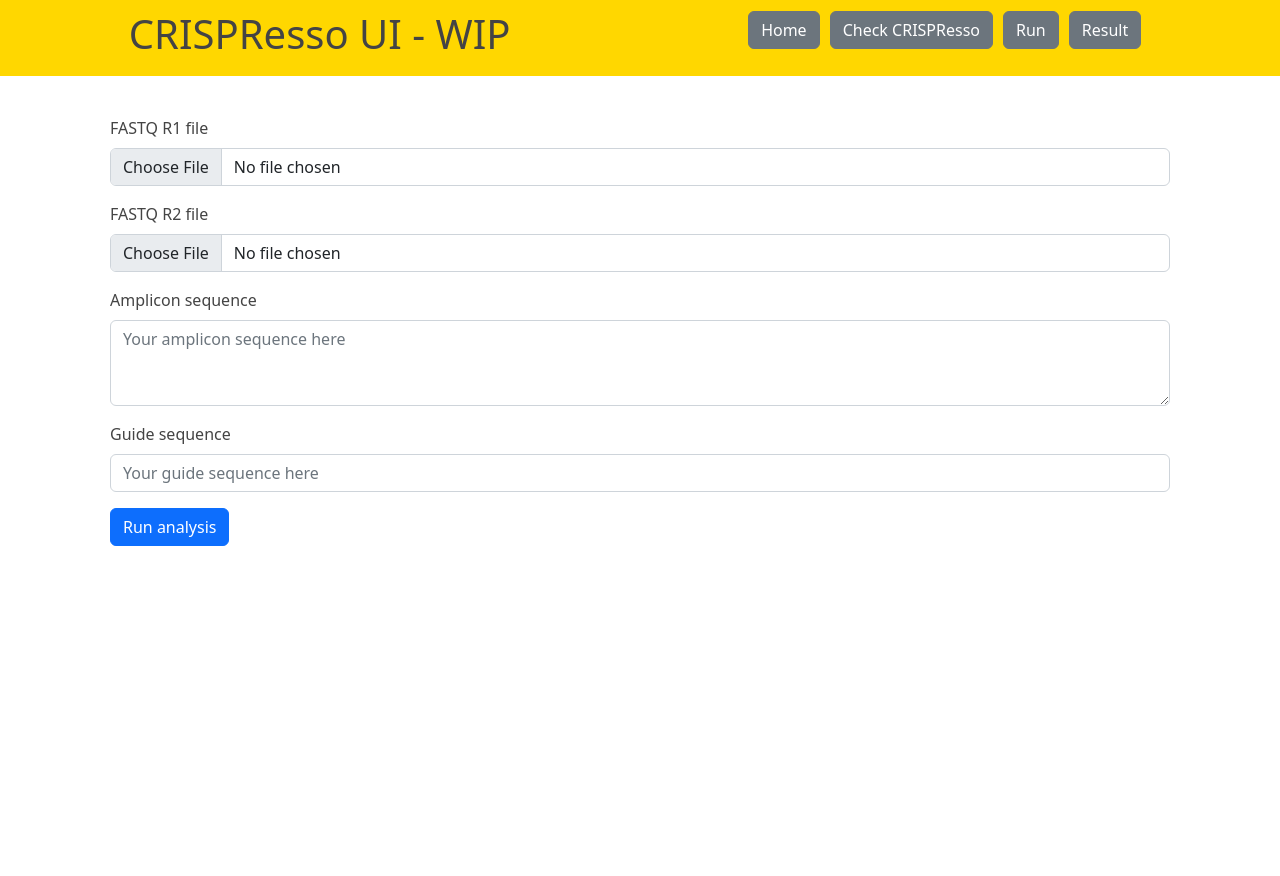
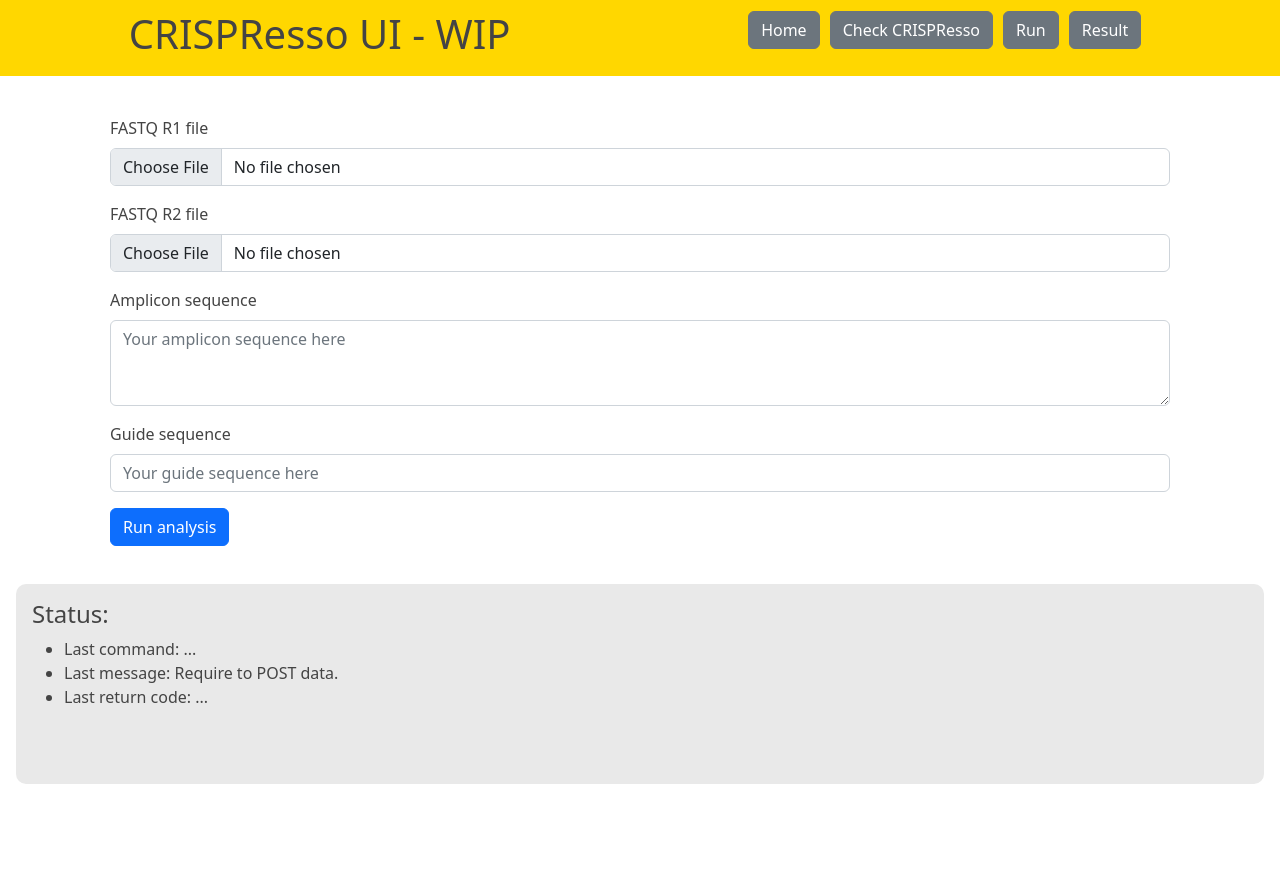
Before and after one commit to berdal84/crispr-barista, a Flask app: page /form in a window 1280 px wide. Run offline with Flask 2, Linux system fonts and the light colour scheme; parts of the project's set-up code (start-up, migrations or seed data) failed here and were passed over.

Commit message:
use async fetch, css improved

```diff
--- a/app.py
+++ b/app.py
@@ -1,7 +1,18 @@
-from flask import render_template, Flask, flash, request, redirect
-from os import system, path
+from flask import render_template, Flask, flash, request, redirect, json
+from multiprocessing import Pool
+from os import system
+from dataclasses import dataclass
+
+@dataclass
+class Status:
+    cmd: str  = " ... "
+    msg: str  = " ... "
+    code: str = " ... "
 
 app = Flask(__name__)
+pool = Pool(processes=1) # Start a worker processes.
+
+status = Status()
 
 app.secret_key = b'_5#y2L"F4Q8z\n\xec]/' # Required by flash
 app.config['MAX_CONTENT_LENGTH'] = 2 * 1024 * 1024 * 1024    # 2 Gb limit
@@ -11,24 +22,32 @@
 OUTPUT_FOLDER  = "./static/output"
 
 @app.route("/")
-def index(status=" ... "):
-    return render_template("index.html", status=f"{status}")
+def getIndex(message=""):
+    if message:
+        status.msg = message
+    return render_template("index.html", status=status)
 
+@app.route("/status")
+def getStatus():
+    return json.jsonify( status )
 
 @app.route("/form")
-def form():
+def getForm():
     return render_template("form.html")
 
 @app.route("/output/")
-def result():
+def getOutput():
     return render_template("iframe.html", iframe_src="/static/output/CRISPResso_on_fastq_r1_fastq_r2.html")
 
 
 @app.route("/run", methods =["GET", "POST"])
 def run():
-    flash('Running CRISPResso -h command ...')
 
     if request.method == "POST":
+
+        flash('Preparing arguments for CRISPResso ...')
+
+        status.code = ' ... '
 
         fastq_r1 = request.files['fastq_r1']
         fastq_r2 = request.files['fastq_r2']
@@ -39,43 +58,63 @@
         args = ''
 
         if not fastq_r1:                                # fastq_r1
-            flash('No fastq_r1 file', 'error')
+            flash('No fastq_r1 file')
         else:
             fastq_r1.save(FASTQ_R1_PATH)
             args += f' --fastq_r1 {FASTQ_R1_PATH}'
 
         if not fastq_r2:                                # fastq_r2
-            flash('No fastq_r2 file', 'error')
+            flash('No fastq_r2 file')
         else:
             fastq_r2.save(FASTQ_R2_PATH)
             args += f' --fastq_r2 {FASTQ_R2_PATH}'
 
         if not amplicon_seq:                            # amplicon_seq
-            flash('No amplicon_seq file', 'error')
+            flash('No amplicon_seq file')
         else:
             args += f' --amplicon_seq {amplicon_seq}'
 
         if not guide_seq:                               # guide_seq
-            flash('No guide_seq file', 'error')
+            flash('No guide_seq file')
         else:
             args += f' --guide_seq {guide_seq}'
 
         args += f" --output_folder {OUTPUT_FOLDER}"
 
-        if fastq_r1 and fastq_r2 and amplicon_seq and guide_seq and crispresso(args) == 0 :
-            return index("Finished!")
-        return index("Unable to run!")
+        if fastq_r1 and fastq_r2 and amplicon_seq and guide_seq:
+            flash('Running CRISPResso with arguments ...')
+            crispressoAsync(args)
+        else:
+            flash('Unable to prepare arguments for CRISPResso!')
+
+        return getStatus()
     else:
-        return index("Require to POST data.")
+        return getIndex("Require to POST data.")
 
 @app.route("/check")
 def check():
-    if(crispresso('-h') == 0):
-        return index("CRISPResso is working!")
-    return index()
-
+    status.msg = 'Checking CRISPResso ...'
+    crispressoAsync('-h')
+    return json.jsonify( status )
 
 def crispresso(args ):
     command = f'CRISPResso {args}'
-    flash(f"Running {command}")
+    status.msg = 'Running command ...'
+    status.code = ' ... '
+    status.cmd = command
+    status.code = system( command )
+
+def crispressoAsync( args ):
+    command = f'CRISPResso {args}'
+    status.msg = 'Running command ...'
+    status.cmd = command
+    status.code = ' ... '
+    result = pool.apply_async(system, [command], callback=onCrispressoFinished ) # Evaluate "f(10)" asynchronously calling callback when finished.
     return system( command )
+
+def onCrispressoFinished( returnCode ):
+    status.code = returnCode
+    if( returnCode == 0 ):
+        status.msg = 'Command return SUCCESS'
+    else:
+        status.msg = 'Command return ERROR'
--- /dev/null
+++ b/static/app.js
@@ -0,0 +1,71 @@
+
+
+class App {
+
+    constructor(){
+        console.log('App constructor()')
+    }
+
+    start(){
+        console.log('App start()')
+        this.update();
+
+        document.addEventListener('submit', async (e) => {
+            // Store reference to form to make later code easier to read
+            const form = e.target;
+
+            // Post data using the Fetch API
+            const result = fetch(form.action, {
+                method: form.method,
+                body: new FormData(form),
+            });
+
+            // Prevent the default form submit
+            e.preventDefault();
+
+            const json = await (await result).json();
+            if( json.code === 0 ) {
+                location.href = '/output'
+            } else {
+                alert('An error occured! Check status bar.' );
+                location.reload()
+            }
+        });
+    }
+
+    async check() {
+        const raw    = await fetch('/check');
+        const result = await raw.json();
+        console.log(result);
+    }
+
+    async update() {
+        console.log('App update()')
+
+        const raw    = await fetch('/status');
+        const status = await raw.json();
+
+        {
+            const el = document.getElementById("status-msg");
+            el.innerText = `Last message: ${status.msg}`;
+        }
+
+        {
+            const el = document.getElementById("status-cmd");
+            el.innerText = `Last command: ${status.cmd}`;
+        }
+
+        {
+            const el = document.getElementById("status-code");
+            el.innerText = `Last return code: ${status.code}`;
+        }
+
+        setTimeout( () => this.update(), 1000 ); // loop back
+    }
+}
+
+const app = new App();
+
+document.addEventListener( 'DOMContentLoaded', (event) => {
+    app.start();
+})
--- a/static/style.css
+++ b/static/style.css
@@ -29,3 +29,17 @@
     background-color: gold;
     padding: 10px;
 }
+
+#status {
+    position: fixed;
+    bottom: 0;
+    left: 0;
+    right: 0;
+}
+
+#status-frame {
+    min-height: 200px;
+    background-color: rgb(233, 233, 233);
+    border-radius: 10px;
+    word-wrap: break-word;
+}
--- a/templates/base.html
+++ b/templates/base.html
@@ -4,15 +4,6 @@
     <meta charset="utf-8">
     <meta name="viewport" content="width=device-width, initial-scale=1">
     <title>CRISPResso UI</title>
-    {% with messages = get_flashed_messages() %}
-    {% if messages %}
-    <ul class=flashes>
-        {% for message in messages %}
-        <li>{{ message }}</li>
-        {% endfor %}
-    </ul>
-    {% endif %}
-    {% endwith %}
     <link href="https://cdn.jsdelivr.net/npm/bootstrap@5.2.0/dist/css/bootstrap.min.css" rel="stylesheet" integrity="sha384-gH2yIJqKdNHPEq0n4Mqa/HGKIhSkIHeL5AyhkYV8i59U5AR6csBvApHHNl/vI1Bx" crossorigin="anonymous">
     <link rel="stylesheet" href="{{ url_for('static', filename='style.css') }}"/>
   </head>
@@ -25,7 +16,7 @@
                     <a class="btn btn-secondary" href="/">Home</a>
                 </li>
                 <li class="nav-item" role="presentation">
-                    <a class="btn btn-secondary" href="/check">Check CRISPResso</a>
+                    <a class="btn btn-secondary" onclick="app.check()" href="#">Check CRISPResso</a>
                 </li>
                 <li class="nav-item" role="presentation">
                     <a class="btn btn-secondary" href="/form">Run</a>
@@ -37,11 +28,23 @@
             </ul>
         </header>
 
+        <div id="status">
+            <div id="status-frame" class="m-3 p-3">
+                <h4>Status:</h4>
+                <ul>
+                    <li id="status-cmd"></li>
+                    <li id="status-msg"></li>
+                    <li id="status-code"></li>
+                </ul>
+            </div>
+        </div>
+
         <div class="container">
             {% block content %}
             {% endblock %}
         </div>
     </div>
+    <script src="{{ url_for('static', filename='app.js') }}"></script>
     <script src="https://cdn.jsdelivr.net/npm/bootstrap@5.2.0/dist/js/bootstrap.bundle.min.js" integrity="sha384-A3rJD856KowSb7dwlZdYEkO39Gagi7vIsF0jrRAoQmDKKtQBHUuLZ9AsSv4jD4Xa" crossorigin="anonymous"></script>
   </body>
 </html>
--- a/templates/form.html
+++ b/templates/form.html
@@ -1,6 +1,6 @@
 {% extends "base.html" %}
 {% block content %}
-<form action="/run" method="post" enctype='multipart/form-data'>
+<form action="/run" method="POST" enctype='multipart/form-data'>
 
     <div class="mb-3">
         <label for="exampleFormControlInput1" class="form-label">FASTQ R1 file</label>
@@ -22,6 +22,6 @@
         <input type="text" class="form-control" name="guide_seq" placeholder="Your guide sequence here">
     </div>
 
-    <button type="submit" class="btn btn-primary">Run analysis</button>
+    <button id="submit" type="submit" class="btn btn-primary">Run analysis</button>
 </form>
 {% endblock %}
--- a/templates/index.html
+++ b/templates/index.html
@@ -2,5 +2,4 @@
 {% block content %}
   <h2>Hello, World!</h2>
   <p>This is the upcoming CRISPResso UI.</p>
-  <p>Status: {{ status }}</p>
 {% endblock %}
```
